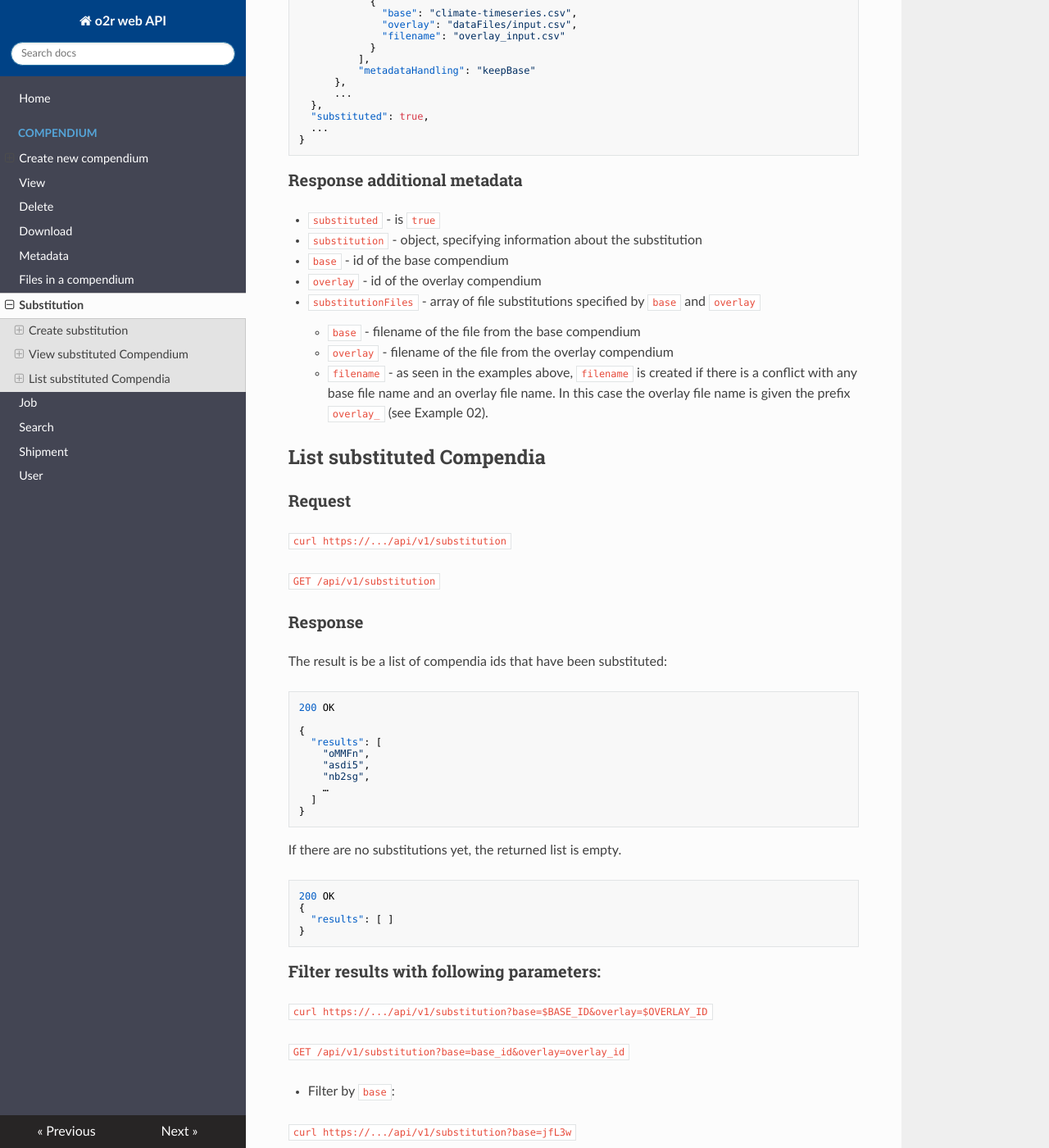
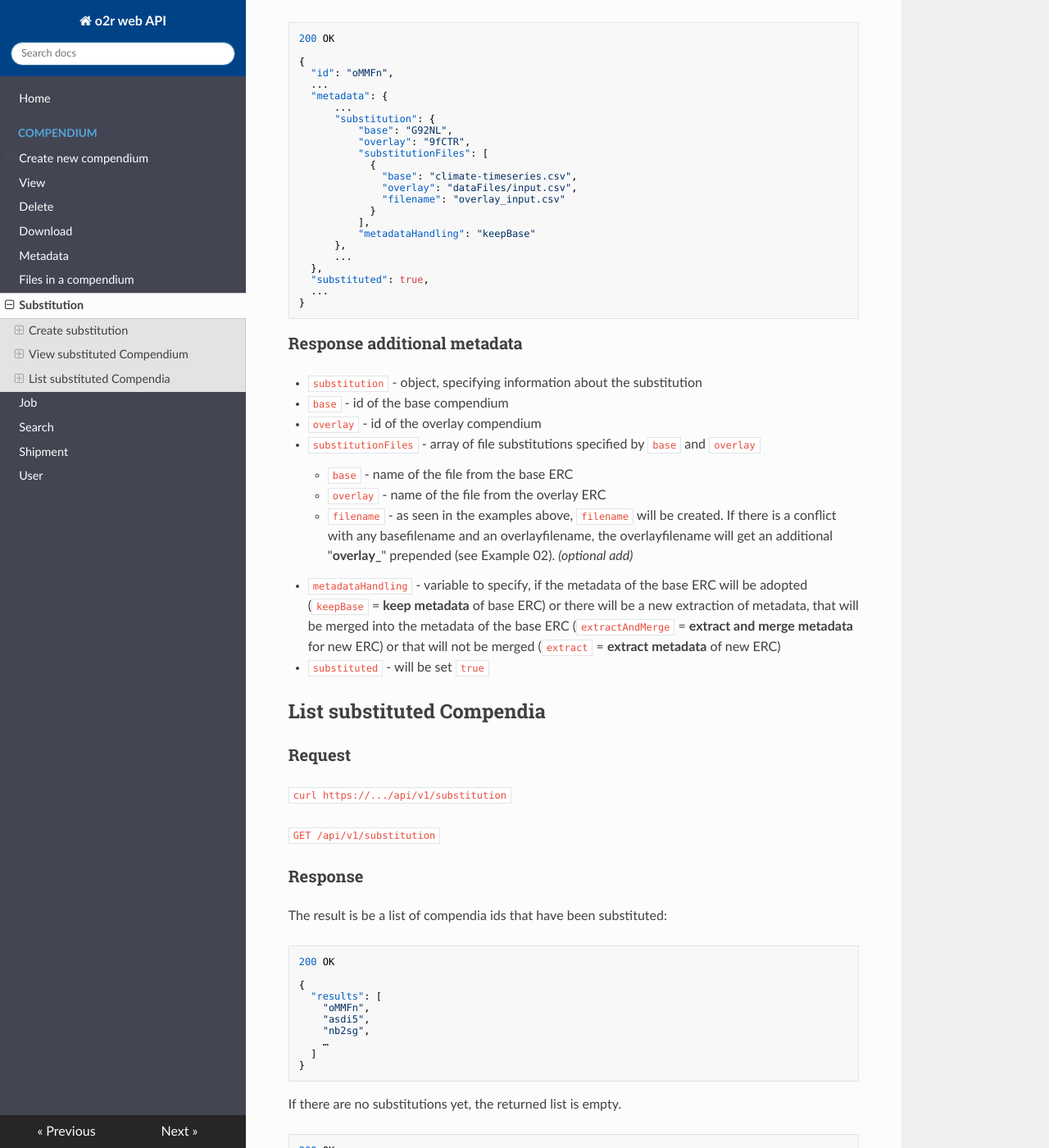
Before and after one commit to o2r-project/api, an MkDocs documentation site: the page built from docs/compendium/substitute.md, in a window 1280 px wide and 1400 px high, scrolled down 2916 px. Shown: the whole window at 82% size. Built offline with MkDocs 1.6.1, drawn with Linux system fonts in a browser that asks for light colours; nearby versions of some CDN libraries; old or Windows-style settings are respelled for this version of MkDocs; some of the changed text lies outside the part shown.

Commit message:
update metadataHandling

```diff
--- a/docs/compendium/substitute.md
+++ b/docs/compendium/substitute.md
@@ -1,7 +1,7 @@
 # Substitution
 
 Substitution is the combination of an base compendium, "base" for short, and an overlay compendium, or "overlay".
-A user can choose files from the overlay to replace files of the base, or upload new files.
+A user can choose files from the overlay to replace files of the base, or upload new files. Additionally the user can choose, if the metadata of the base ERC will be adopted for substitution (`keepBase`) or there will be a new extraction of the metadata for the substituted ERC. This new extraction is divided into two choices. The user can let the new extracted metadata be merged into the existing metadata of the base ERC (`extractAndMerge` - **not implemented**) or just save the extracted metadata (`extract` - **not implemented**).
 
 ## Create substitution
 
@@ -41,6 +41,8 @@ Request body for a new substitution:
 - `substitutionFiles` - array of file substitutions specified by `base` and `overlay`
   - `base` - name of the file from the base compendium
   - `overlay` - name of the overlay compendium that is exchanged for the original file
+- `metadataHandling` - variable to specify, if the metadata of the base ERC will be adopted (`keepBase` = **keep metadata** of base ERC) or there will be a new extraction of metadata, that will be merged into the metadata of the base ERC (`extractAndMerge` = **extract and merge metadata** for new ERC) or that will not be merged (`extract` = **extract metadata** of new ERC)
+
 
 !!! note "Required user level"
 
@@ -156,15 +158,15 @@ Example 02 - in case the overlay file has the same filename as one of the existi
 
 ### Response additional metadata
 
-- `substituted` - is `true`
 - `substitution` - object, specifying information about the substitution
   - `base` - id of the base compendium
   - `overlay` - id of the overlay compendium
   - `substitutionFiles` - array of file substitutions specified by `base` and `overlay`
-    - `base` - filename of the file from the base compendium
-    - `overlay` - filename of the file from the overlay compendium
-    - `filename` - as seen in the examples above, `filename` is created if there is a conflict with any base file name and an overlay file name. In this case the overlay file name is given the prefix `overlay_` (see Example 02).
-
+    - `base` - name of the file from the base ERC
+    - `overlay` - name of the file from the overlay ERC
+    - `filename` - as seen in the examples above, `filename` will be created. If there is a conflict with any basefilename and an overlayfilename, the overlayfilename will get an additional "**overlay_**" prepended (see Example 02). *(optional add)*
+  - `metadataHandling` - variable to specify, if the metadata of the base ERC will be adopted (`keepBase` = **keep metadata** of base ERC) or there will be a new extraction of metadata, that will be merged into the metadata of the base ERC (`extractAndMerge` = **extract and merge metadata** for new ERC) or that will not be merged (`extract` = **extract metadata** of new ERC)
+  - `substituted` - will be set `true`
 ## List substituted Compendia
 
 ### Request
```
